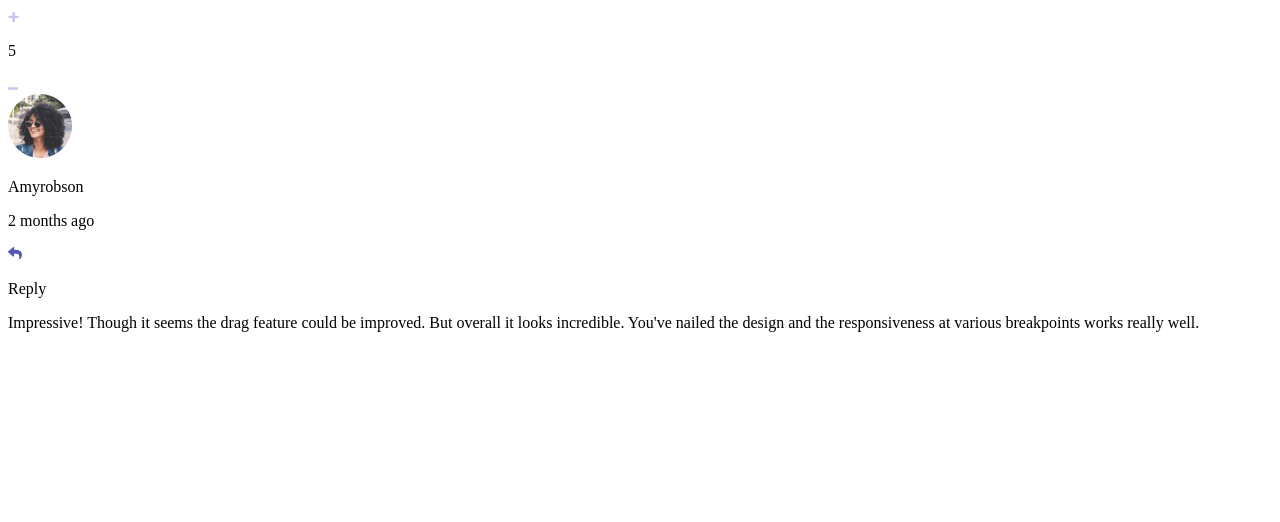
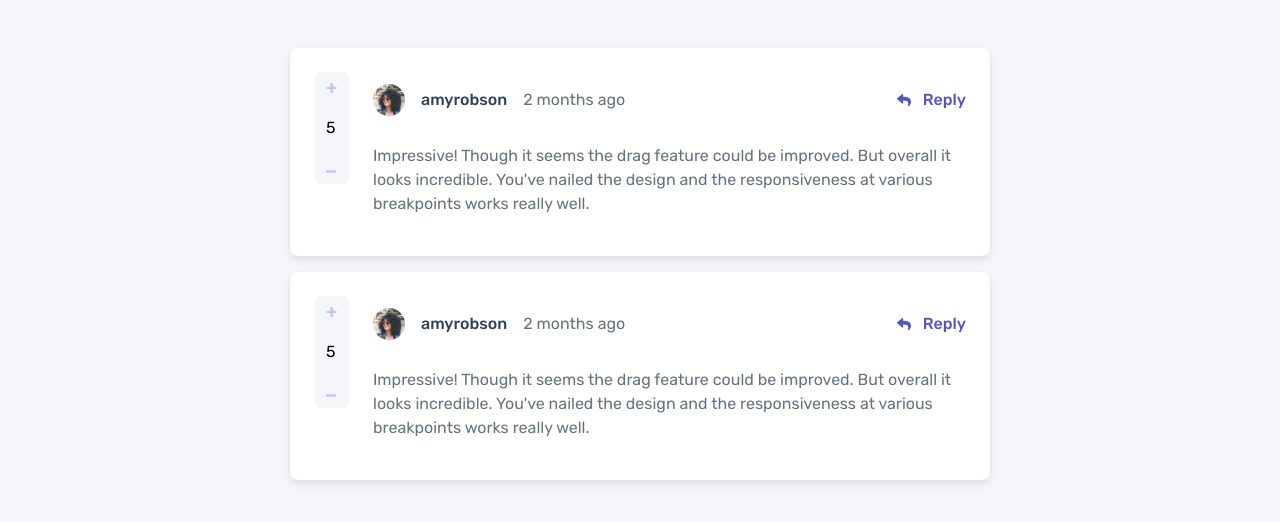
Before and after one commit to RaviCoderWallah/Frontend-Mentor-Solution-Interactive-Comments-Section-Main, a plain HTML site: page index.html in a window 1280 px wide. Drawn offline with Linux system fonts and the light colour scheme.

Commit message:
feat: styled comments card ui

```diff
--- a/CSS/Base/reset.css
+++ b/CSS/Base/reset.css
@@ -0,0 +1,29 @@
+* {
+    box-sizing: border-box;
+}
+
+html,
+body {
+    margin: 0;
+    padding: 0;
+}
+
+body{
+    font-family: var(--font-family-base);
+    font-size: var(--fs-base);
+    line-height: var(--lh-normal);
+    background-color: var(--clr-grey-50);
+    min-height: 100vh;
+}
+
+li {
+    list-style-type: none;
+}
+
+a {
+    text-decoration: none;
+}
+
+button {
+    font-size: inherit;
+}
--- a/CSS/Base/variable.css
+++ b/CSS/Base/variable.css
@@ -71,7 +71,7 @@
 
     /*  CONTAINER WIDTHS */
     --container-sm: 540px;
-    --container-md: 768px;
+    --container-md: 700px;
     --container-lg: 1024px;
     --container-xl: 1280px;
 
--- a/CSS/Components/cardLayout.css
+++ b/CSS/Components/cardLayout.css
@@ -0,0 +1,54 @@
+.interactive-comments-card {
+    display: flex;
+    background-color: var(--clr-white);
+    padding: var(--space-lg);
+    gap: var(--space-lg);
+    border-radius: var(--radius-md);
+    box-shadow: var(--shadow-md);
+}
+
+.interactive-comments-card.nested {
+    max-width: var(--container-sm);
+}
+
+.user-profile {
+    display: flex;
+    justify-content: space-between;
+    align-items: center;
+}
+
+.user-profile>div:first-child {
+    display: flex;
+    align-items: center;
+    justify-content: center;
+    gap: var(--space-md);
+}
+
+.user-image {
+    display: flex;
+    align-items: center;
+}
+
+.user-image img {
+    width: var(--img-sm);
+}
+
+.comment-reply {
+    display: flex;
+    align-items: center;
+    gap: var(--space-sm);
+}
+
+.comment-reply {
+    transition: var(--transition-fast);
+    cursor: pointer;
+}
+
+.comment-reply:hover p {
+    color: var(--clr-purple-200);
+}
+
+.user-name {
+    font-weight: var(--fw-500);
+    color: var(--clr-grey-800);
+}
--- a/CSS/Components/scoreCard.css
+++ b/CSS/Components/scoreCard.css
@@ -0,0 +1,7 @@
+.comments-card__score > div:first-of-type{
+    display: flex;
+    flex-direction: column;
+    background-color: var(--clr-grey-50);
+    padding: var(--btn-padding-sm);
+    border-radius: var(--radius-md);
+}
--- a/CSS/index.css
+++ b/CSS/index.css
@@ -0,0 +1,21 @@
+/* BASE = CUSTOM VARIABLES AND CSS RESET  */
+@import url(./Base/variable.css);
+@import url(./Base/reset.css);
+
+/* COMPONENTS  */
+@import url(./Components/scoreCard.css);
+@import url(./Components/cardLayout.css);
+
+/* UTILS  */
+@import url(./utils/helper.css);
+
+.interactive-comments-section-container {
+    max-width: var(--container-md);
+    margin-inline: auto;
+    margin-block: var(--space-2xl);
+
+    display: flex;
+    flex-direction: column;
+    align-items: end;
+    gap: var(--space-md)
+}
--- a/CSS/utils/helper.css
+++ b/CSS/utils/helper.css
@@ -0,0 +1,27 @@
+.text-purple-600 {
+    color: var(--clr-purple-600);
+}
+
+.text-purple-200 {
+    color: var(--clr-purple-200);
+}
+
+.text-pink-400 {
+    color: var(--clr-pink-400);
+}
+
+.text-pink-200 {
+    color: var(--clr-pink-200);
+}
+
+.text-grey-500 {
+    color: var(--clr-grey-500);
+}
+
+.fw-md {
+    font-weight: var(--fw-500);
+}
+
+.fw-bold {
+    font-weight: var(--fw-700);
+}
--- a/index.html
+++ b/index.html
@@ -7,6 +7,8 @@
 
     <!-- project title  -->
     <title>Frontend Mentor Solution - Interactive Comments Section Main (HeyCoderJi)</title>
+
+    <link rel="stylesheet" href="/CSS/index.css">
 
     <!-- add google fonts link  -->
     <link rel="preconnect" href="https://fonts.googleapis.com">
@@ -19,6 +21,7 @@
     <section class="interactive-comments-section-container">
         <section class="interactive-comments-card">
             <div class="comments-card__score">
+                <div>
                     <div class="increment-icon">
                         <img src="./images/icon-plus.svg" alt="">
                     </div>
@@ -27,22 +30,57 @@
                         <img src="./images/icon-minus.svg" alt="">
                     </div>
                 </div>
+            </div>
             <div class="comments-card__comments">
                 <div class="user-profile">
                     <div>
                         <div class="user-image">
                             <img src="./images/avatars/image-amyrobson.png" alt="">
                         </div>
-                        <p class="user-name">Amyrobson</p>
-                        <p class="comment-create-date">2 months ago</p>
+                        <p class="user-name">amyrobson</p>
+                        <p class="comment-create-date text-grey-500">2 months ago</p>
                     </div>
                     <div class="comment-reply">
                         <img src="./images/icon-reply.svg" alt="">
-                        <p>Reply</p>
+                        <p class="text-purple-600 fw-md">Reply</p>
                     </div>
                 </div>
                 <div class="user-comment">
-                    <p>
+                    <p class="text-grey-500">
+                        Impressive! Though it seems the drag feature could be improved. But overall it looks incredible.
+                        You've nailed the design and the responsiveness at various breakpoints works really well.
+                    </p>
+                </div>
+            </div>
+        </section>
+        <section class="interactive-comments-card">
+            <div class="comments-card__score">
+                <div>
+                    <div class="increment-icon">
+                        <img src="./images/icon-plus.svg" alt="">
+                    </div>
+                    <p class="comment-score">5</p>
+                    <div class="decrement-icon">
+                        <img src="./images/icon-minus.svg" alt="">
+                    </div>
+                </div>
+            </div>
+            <div class="comments-card__comments">
+                <div class="user-profile">
+                    <div>
+                        <div class="user-image">
+                            <img src="./images/avatars/image-amyrobson.png" alt="">
+                        </div>
+                        <p class="user-name">amyrobson</p>
+                        <p class="comment-create-date text-grey-500">2 months ago</p>
+                    </div>
+                    <div class="comment-reply">
+                        <img src="./images/icon-reply.svg" alt="">
+                        <p class="text-purple-600 fw-md">Reply</p>
+                    </div>
+                </div>
+                <div class="user-comment">
+                    <p class="text-grey-500">
                         Impressive! Though it seems the drag feature could be improved. But overall it looks incredible.
                         You've nailed the design and the responsiveness at various breakpoints works really well.
                     </p>
```
Lines whose indentation alone changed are shown as unchanged.
